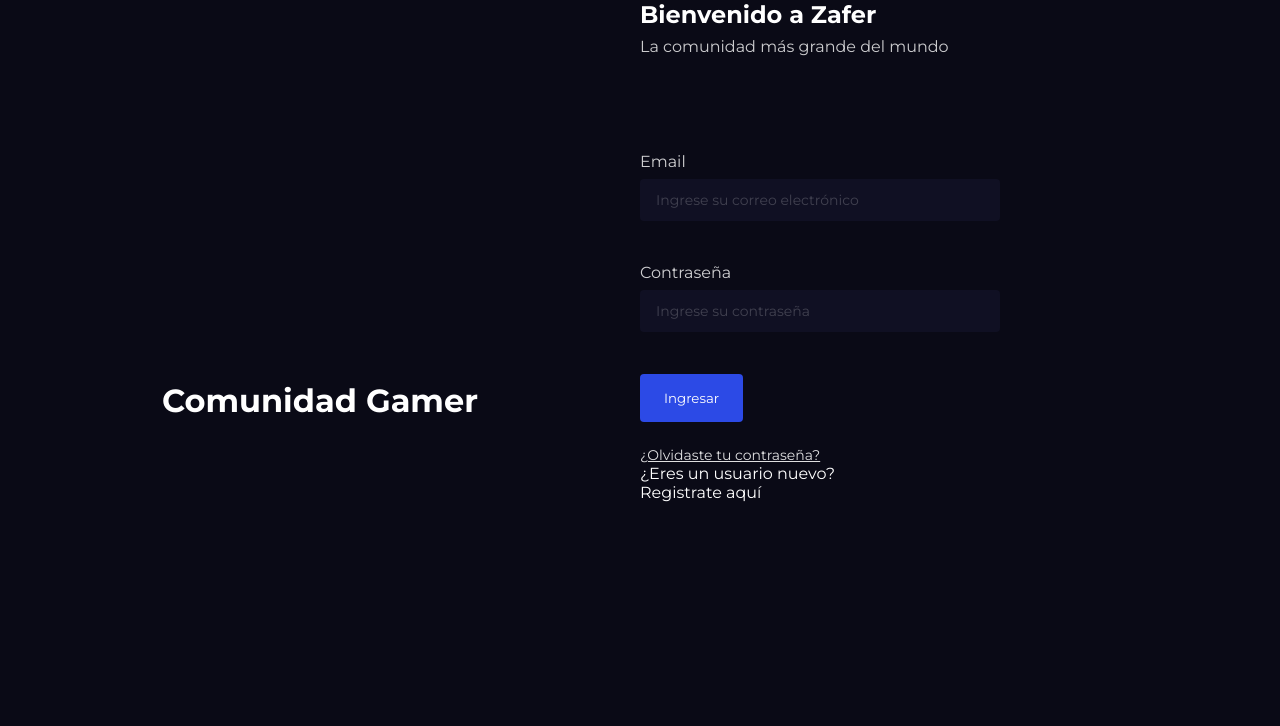
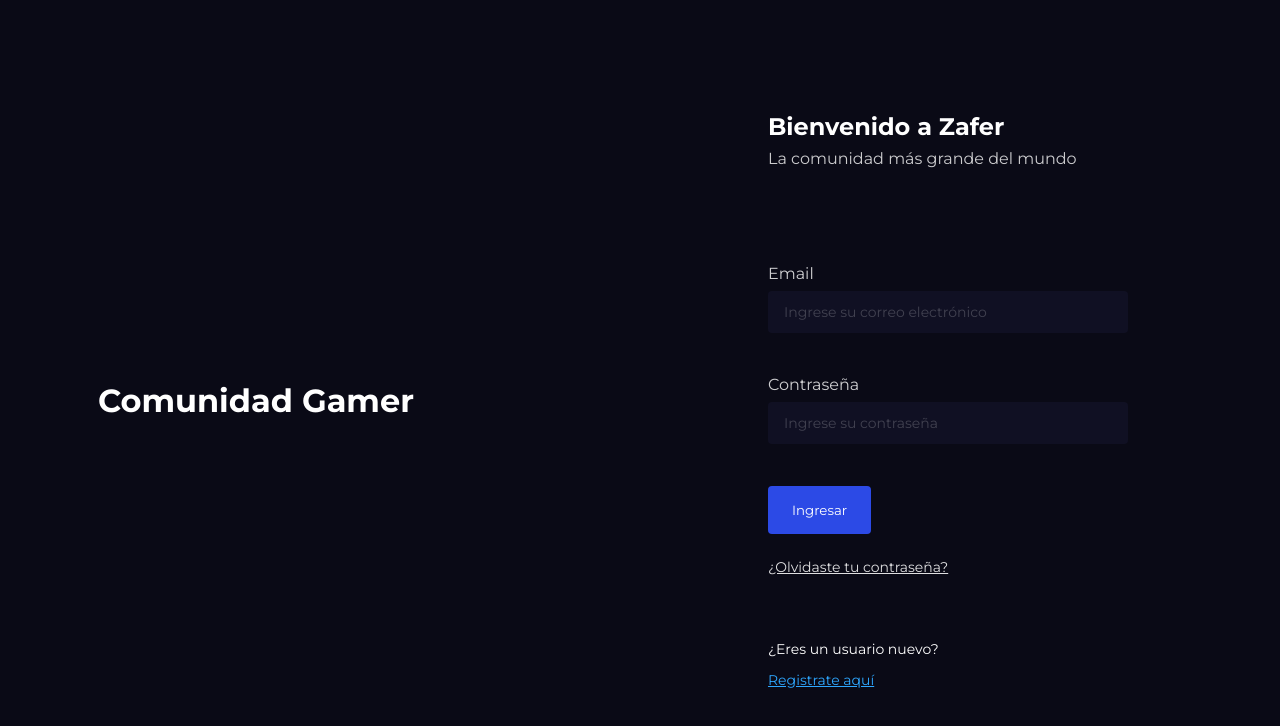
Before and after one commit to JairHuamanBellido/Zafer-frontend, a React (Create React App) app: page /login in a window 1280 px wide. Shown: the top 726 px of the page. Built offline with nearby package versions, Linux system fonts and the light colour scheme.

Commit message:
Maquetación de vista login

```diff
--- a/src/assets/sass/pages/_login.scss
+++ b/src/assets/sass/pages/_login.scss
@@ -3,11 +3,11 @@
   height: 100vh;
   position: relative;
   background: $primary-color;
-  display: flex;
-  flex-direction: row;
+  @include flex(row, space-between, initial);
+
   &__left-side,
   &__right-side {
-    width: 50%;
+    width: 40%;
     height: 100%;
     position: relative;
   }
@@ -15,6 +15,8 @@
     @include flex(column, center, center);
   }
   &__right-side {
+    @include flex(column, center, center);
+
     & > div {
       width: 100%;
       & .title {
@@ -48,6 +50,18 @@
           }
         }
       }
+      & .register-container {
+        margin-top: 64px;
+        & p,
+        & a {
+          font-size: 14px;
+          font-weight: 400;
+          margin-bottom: 12px;
+        }
+        & a {
+          color: #2ea7ff;
+        }
+      }
     }
   }
 }
--- a/src/components/Login/LoginFormRegister.tsx
+++ b/src/components/Login/LoginFormRegister.tsx
@@ -2,9 +2,9 @@ import React from 'react';
 
 const LoginFormRegister = () => {
   return (
-    <div className="register">
+    <div className="register-container">
       <p>¿Eres un usuario nuevo?</p>
-      <p>Registrate aquí</p>
+      <a href="/login">Registrate aquí</a>
     </div>
   );
 };
```
